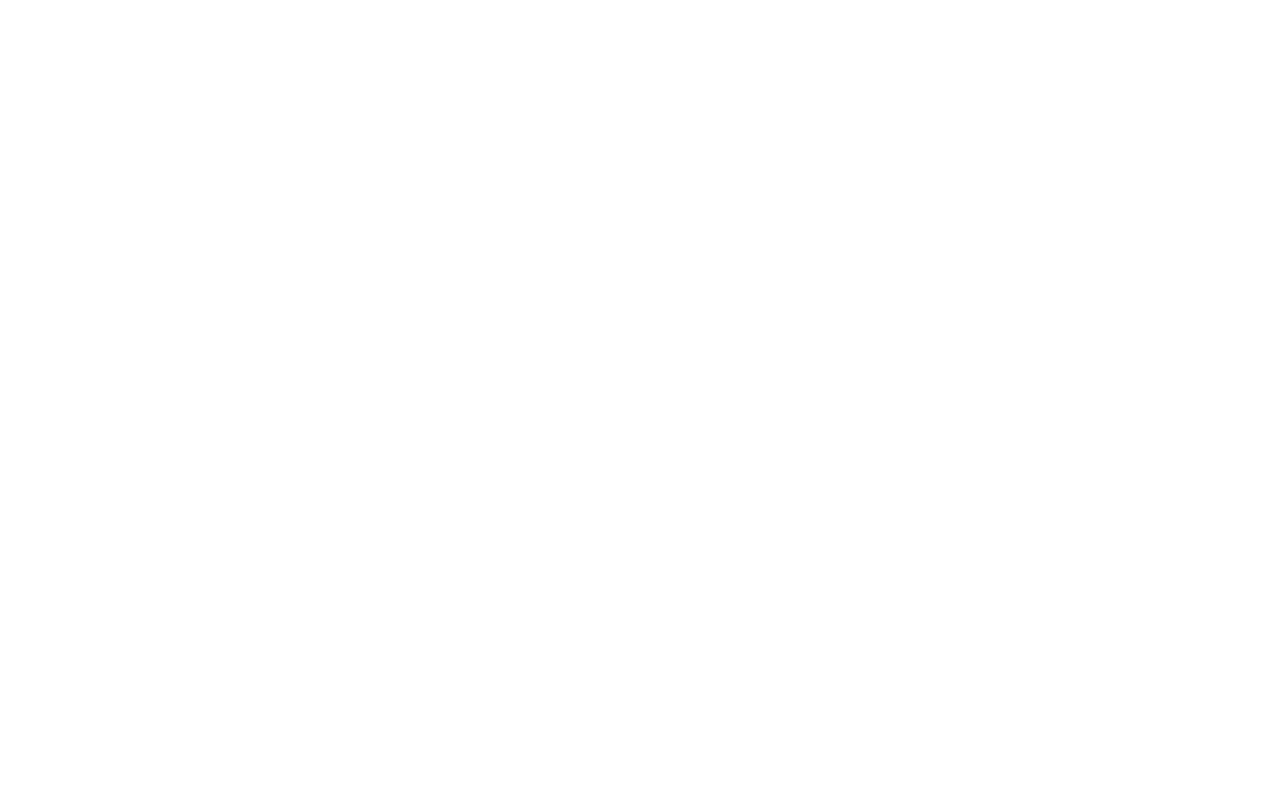
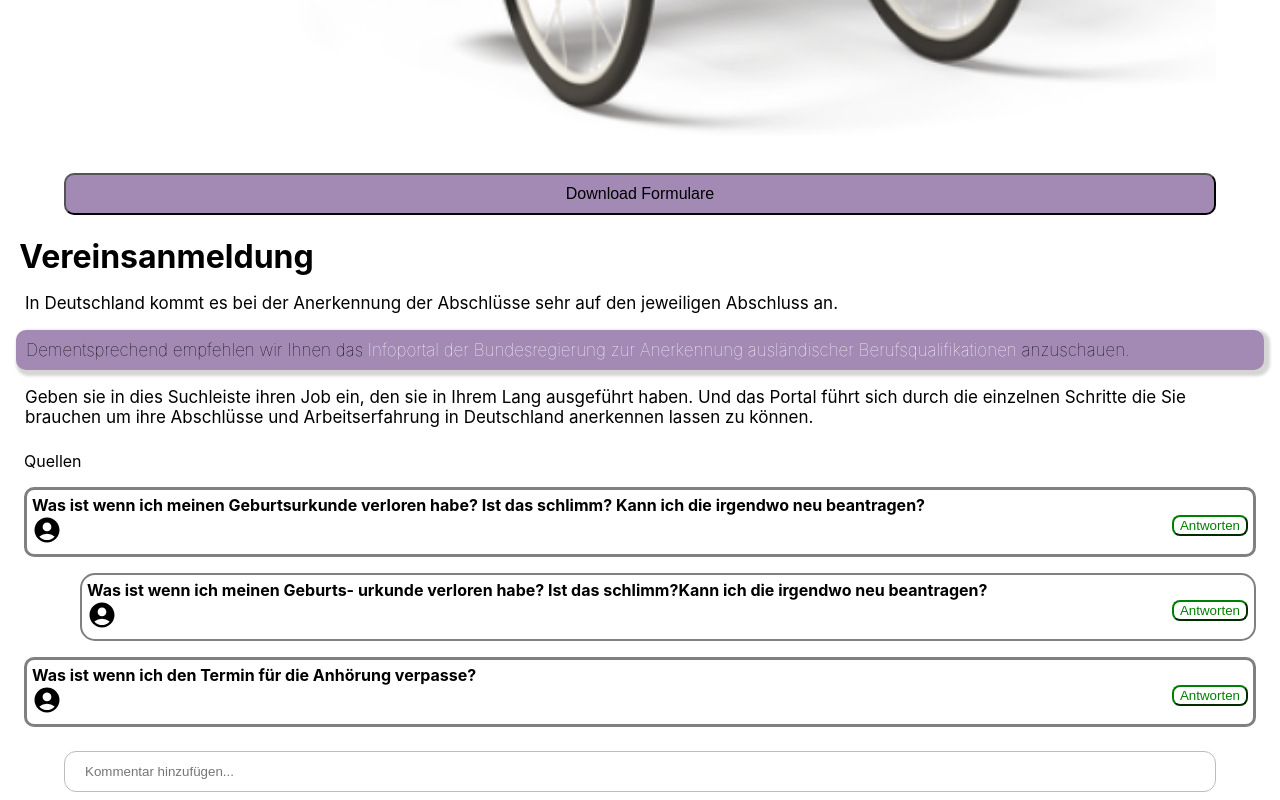
Before and after one commit to xSilentStorm313/Projekt-Web, a React (Create React App) app in the folder webapp/: page /vereinsanmeldung in a window 1280 px wide. Before the commit this address had no page. Shown: the part 1085-1885 px from the top of the page. Before the commit the page ends 800 px from the top, so only its background shows below. Built offline with nearby package versions, Linux system fonts and the light colour scheme.

Commit message:
Verlinkung aller Beiträge

```diff
--- a/webapp/src/App.js
+++ b/webapp/src/App.js
@@ -8,6 +8,8 @@
 import Asylantrag from './Asylantrag';
 import Registration from './Registration';
 import AnerkennungAbschlüsse from './AnerkennungAbschlüsse';
+import Wohngeld from './Wohngeld';
+import Vereinsanmeldung from './Vereinsanmeldung';
 
 
 function App() {
@@ -22,6 +24,8 @@
       <Route exact path="/asylantrag" element={<Asylantrag />} />
       <Route exact path="/registration" element={<Registration />} />
       <Route exact path="/anerkennungabschluesse" element={<AnerkennungAbschlüsse />} />
+      <Route exact path="/wohngeld" element={<Wohngeld />} />
+      <Route exact path="/vereinsanmeldung" element={<Vereinsanmeldung />} />
     </Routes>
     </BrowserRouter>
   );
--- /dev/null
+++ b/webapp/src/Vereinsanmeldung.js
@@ -0,0 +1,22 @@
+import React from "react";
+import "./EinzelnerBeitrag.css";
+import TitleBarHauptseite from './components/TitleBarHauptseite';
+import MenuIcon from "./components/MenuIcon";
+import Kommentare from "./components/Kommentare";
+import ZurueckIcon from "./components/ZurückButton";
+import { Link } from "react-router-dom";
+import BeitragInhaltVereinsanmeldung from "./components/BeitragInhaltVereinsanmeldung";
+
+export default function Wohngeld() {
+    return (
+        <div className="hauptseite">
+            <MenuIcon items={['Home', 'Account', 'Kategorien', 'Anfrage stellen', 'Meine Chats']} />
+            <Link to='/start'>
+                <ZurueckIcon/>
+            </Link>
+            <TitleBarHauptseite />
+            <BeitragInhaltVereinsanmeldung />
+            <Kommentare className="kommentar"/>
+        </div>
+    );
+}
--- /dev/null
+++ b/webapp/src/Wohngeld.js
@@ -0,0 +1,22 @@
+import React from "react";
+import "./EinzelnerBeitrag.css";
+import TitleBarHauptseite from './components/TitleBarHauptseite';
+import MenuIcon from "./components/MenuIcon";
+import Kommentare from "./components/Kommentare";
+import ZurueckIcon from "./components/ZurückButton";
+import { Link } from "react-router-dom";
+import BeitragInhaltWohngeld from "./components/BeitragInhaltWohngeld";
+
+export default function Wohngeld() {
+    return (
+        <div className="hauptseite">
+            <MenuIcon items={['Home', 'Account', 'Kategorien', 'Anfrage stellen', 'Meine Chats']} />
+            <Link to='/start'>
+                <ZurueckIcon/>
+            </Link>
+            <TitleBarHauptseite />
+            <BeitragInhaltWohngeld />
+            <Kommentare className="kommentar"/>
+        </div>
+    );
+}
--- /dev/null
+++ b/webapp/src/components/BeitragInhaltVereinsanmeldung.js
@@ -0,0 +1,35 @@
+import React from "react";
+import sportverein from "./images/sportverein.svg";
+import { MdAccountCircle } from "react-icons/md";
+
+export default function BeitragInhaltVereinsanmeldung() {
+
+    return (
+        <div className="abstand">
+            <img src={sportverein} className="formular" alt="formular" />
+            <button className="downloadbutton">Download Formulare</button>
+            <h1 className="überschrift1">Vereinsanmeldung</h1>
+            <p className="text">In Deutschland kommt es bei der Anerkennung der Abschlüsse sehr auf den jeweiligen Abschluss an.</p>
+            <div className="infotextasyl">Dementsprechend empfehlen wir Ihnen das <a href="https://www.anerkennung-in-deutschland.de/html/de/fachkraefte.php">Infoportal der Bundesregierung
+                zur Anerkennung ausländischer Berufsqualifikationen</a> anzuschauen.</div>
+            <p className="text">Geben sie in dies Suchleiste ihren Job ein, den sie in Ihrem Lang ausgeführt haben. Und das Portal führt sich durch die einzelnen Schritte die Sie brauchen um ihre Abschlüsse und Arbeitserfahrung in Deutschland anerkennen lassen zu können.</p>
+
+
+
+            <p className="quellen">Quellen</p>
+
+            <p className="komment">Was ist wenn ich meinen Geburtsurkunde verloren habe? Ist das schlimm? Kann ich die irgendwo neu beantragen?
+                <br />
+                <MdAccountCircle size={30} className="Profilbild antwort" />
+                <button className="buttonantworten">Antworten</button></p>
+            <p className="antwortkomment">Was ist wenn ich meinen Geburts- urkunde verloren habe? Ist das schlimm?Kann ich die irgendwo neu beantragen?
+                <br />
+                <MdAccountCircle size={30} className="Profilbild antwort" />
+                <button className="buttonantworten">Antworten</button></p>
+            <p className="komment">Was ist wenn ich den Termin für die Anhörung verpasse?
+                <br />
+                <MdAccountCircle size={30} className="Profilbild antwort" />
+                <button className="buttonantworten">Antworten</button></p>
+        </div>
+    );
+}
--- /dev/null
+++ b/webapp/src/components/BeitragInhaltWohngeld.js
@@ -0,0 +1,35 @@
+import React from "react";
+import wohnen from "./images/wohnen.svg";
+import { MdAccountCircle } from "react-icons/md";
+
+export default function BeitragInhaltWohngeld() {
+
+    return (
+        <div className="abstand">
+            <img src={wohnen} className="formular" alt="formular" />
+            <button className="downloadbutton">Download Formulare</button>
+            <h1 className="überschrift1">Beantragen Wohngeld</h1>
+            <p className="text">In Deutschland kommt es bei der Anerkennung der Abschlüsse sehr auf den jeweiligen Abschluss an.</p>
+            <div className="infotextasyl">Dementsprechend empfehlen wir Ihnen das <a href="https://www.anerkennung-in-deutschland.de/html/de/fachkraefte.php">Infoportal der Bundesregierung
+                zur Anerkennung ausländischer Berufsqualifikationen</a> anzuschauen.</div>
+            <p className="text">Geben sie in dies Suchleiste ihren Job ein, den sie in Ihrem Lang ausgeführt haben. Und das Portal führt sich durch die einzelnen Schritte die Sie brauchen um ihre Abschlüsse und Arbeitserfahrung in Deutschland anerkennen lassen zu können.</p>
+
+
+
+            <p className="quellen">Quellen</p>
+
+            <p className="komment">Was ist wenn ich meinen Geburtsurkunde verloren habe? Ist das schlimm? Kann ich die irgendwo neu beantragen?
+                <br />
+                <MdAccountCircle size={30} className="Profilbild antwort" />
+                <button className="buttonantworten">Antworten</button></p>
+            <p className="antwortkomment">Was ist wenn ich meinen Geburts- urkunde verloren habe? Ist das schlimm?Kann ich die irgendwo neu beantragen?
+                <br />
+                <MdAccountCircle size={30} className="Profilbild antwort" />
+                <button className="buttonantworten">Antworten</button></p>
+            <p className="komment">Was ist wenn ich den Termin für die Anhörung verpasse?
+                <br />
+                <MdAccountCircle size={30} className="Profilbild antwort" />
+                <button className="buttonantworten">Antworten</button></p>
+        </div>
+    );
+}
--- a/webapp/src/components/Beiträge.js
+++ b/webapp/src/components/Beiträge.js
@@ -21,10 +21,10 @@
         <img src={asylbeantragen} className="formular" alt="formular" />Asyl beantragen
         <span className="beschreibung"> <br />Hier erhälst du Hilfe für dein Asylverfahren</span> </span> </a>
 
-      <a href="/beitrag"><span className="buttonbeitrag">
+      <a href="/vereinsanmeldung"><span className="buttonbeitrag">
         <img src={sportverein} className="formular" alt="formular" />Vereinsanmeldung<span className="beschreibung"> <br />Hier findest Sport und Freizeitangebote</span></span></a>
 
-      <a href="/beitrag"><span className="buttonbeitrag">
+      <a href="/wohngeld"><span className="buttonbeitrag">
         <img src={wohnen} className="formular" alt="formular" />Beantragen Wohngeld <span className="beschreibung"> <br />Hier findest Informationen zum Thema Wohnen wie zum Beispiel zur Wohnungsanmeldung</span></span></a>
 
         <a href="/beitrag"><span className="buttonbeitrag">
```
